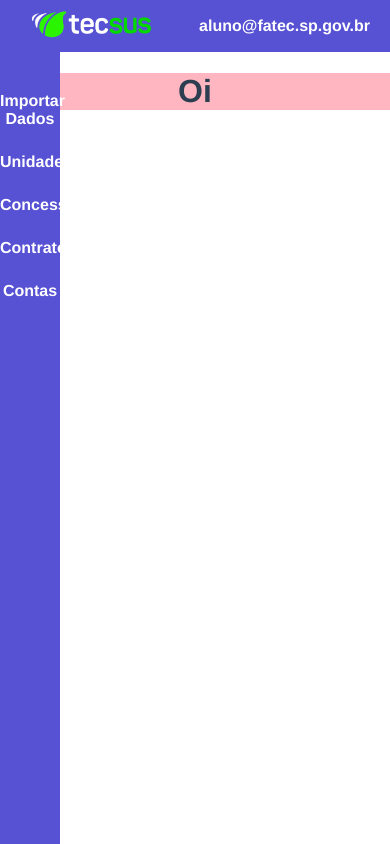
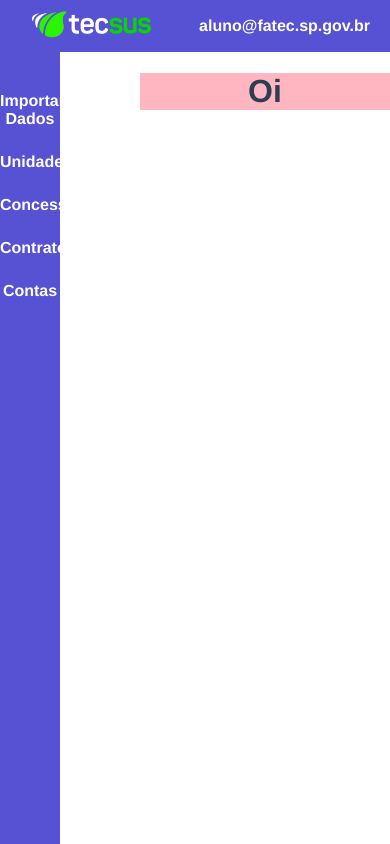
Before and after one commit to Data-Team23/Tecsus-frontend, a Vue app in the folder app-web/: page /upload in a window 390 px wide. Built offline with nearby package versions, Linux system fonts and the light colour scheme.

Commit message:
style: alinhando responsividade navbar

```diff
--- a/app-web/src/assets/styles/navbar.css
+++ b/app-web/src/assets/styles/navbar.css
@@ -65,7 +65,7 @@ body {
 }
 
 .view-dobrada {
-  margin-left: 60px;
+  margin-left: 140px;
 }
 
 .container {
--- a/app-web/src/components/NavBar/NavBar.vue
+++ b/app-web/src/components/NavBar/NavBar.vue
@@ -22,7 +22,7 @@
                 <router-link to="/contas">Contas</router-link>
             </div>
         </div>
-        <router-view :class="{'view-dobrada': dobrada}"></router-view>
+        <router-view :class="{'view-dobrada': !dobrada}"></router-view>
     </div>
 </template>
 
--- a/app-web/src/views/UploadImage.vue
+++ b/app-web/src/views/UploadImage.vue
@@ -1,5 +1,5 @@
 <template>
-    <div style="background-color: lightpink;">
+    <div style="background-color: lightpink; align-items: center; justify-content: center;">
         <h1>Oi</h1>
     </div>
 </template>
```
